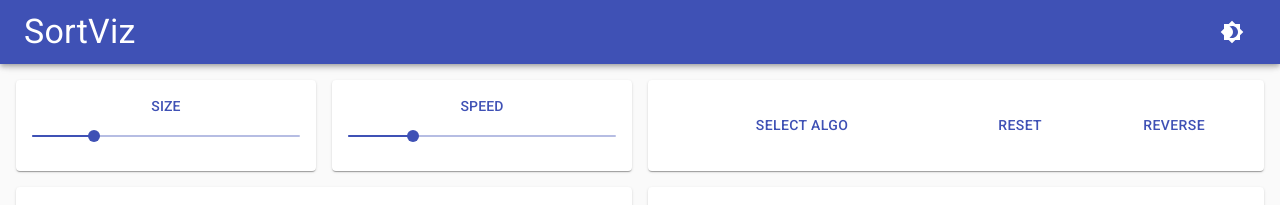
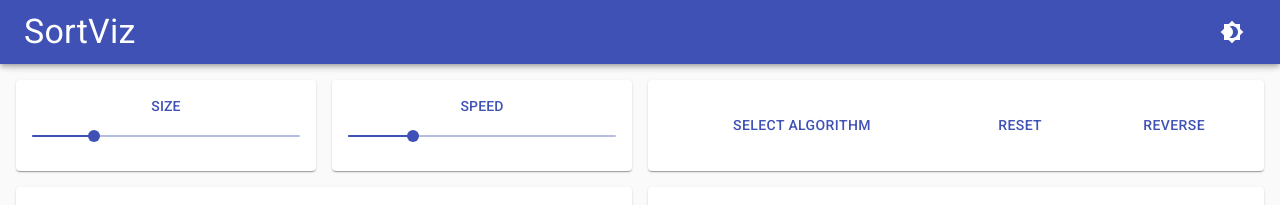
Before and after one commit to heroesIV/SortViz, a React (Create React App) app: page / in a window 1280 px wide. Shown: the top 205 px of the page. Built offline with nearby package versions, Linux system fonts and the light colour scheme.

Commit message:
Select Algo Dialog NavBar

```diff
--- a/src/components/NavBar.js
+++ b/src/components/NavBar.js
@@ -1,8 +1,9 @@
 import { Slider, Button, Typography, Grid, Paper } from "@material-ui/core";
 import { makeStyles } from "@material-ui/core/styles";
 import { DataContext } from "../DataContext";
-import React, { useContext } from "react";
-import SimpleMenu from "./SimpleMenu";
+import React, { useContext, useState } from "react";
+
+import AlgoDialog from "./AlgoDialog";
 
 const useStyles = makeStyles((theme) => ({
   buttonStyles: {
@@ -38,8 +39,6 @@ export default function NavBar({
   handleReverse,
 }) {
   const classes = useStyles();
-  // console.log(props);
-  // console.log(handlePause);
   const [
     length,
     setLength,
@@ -58,6 +57,19 @@ export default function NavBar({
     sorted,
     setSorted,
   ] = useContext(DataContext);
+
+  const [open, setOpen] = useState(false);
+  const [selectedValue, setSelectedValue] = useState("Select Algo");
+
+  const handleClickOpen = () => {
+    setOpen(true);
+  };
+
+  const handleClose = (value) => {
+    setOpen(false);
+    setSelectedValue(value);
+  };
+
   return (
     <Grid container className={classes.sliderContainer} spacing={2}>
       <Grid item xs={6} sm={3} className={classes.sliderItem}>
@@ -125,7 +137,22 @@ export default function NavBar({
               justifyContent: "center",
             }}
           >
-            <SimpleMenu styles={classes.buttonStyles} />
+            <Button
+              aria-controls="simple-menu"
+              aria-haspopup="true"
+              onClick={handleClickOpen}
+              color="primary"
+              disabled={sorted || disable}
+              className={classes.buttonStyles}
+            >
+              {algo ? algo : "Select Algorithm"}
+            </Button>
+            <AlgoDialog
+              selectedValue={selectedValue}
+              open={open}
+              onClose={handleClose}
+              setAlgo={setAlgo}
+            />
           </Grid>
           <Grid
             item
--- a/src/components/SimpleMenu.js
+++ /dev/null
@@ -1,76 +0,0 @@
-import React, { useContext, useRef, useEffect } from "react";
-import { DataContext } from "../DataContext";
-import Button from "@material-ui/core/Button";
-import Menu from "@material-ui/core/Menu";
-import MenuItem from "@material-ui/core/MenuItem";
-
-export default function SimpleMenu({ styles }) {
-  const [anchorEl, setAnchorEl] = React.useState(null);
-
-  const [
-    length,
-    setLength,
-    array,
-    setArray,
-    ogArray,
-    setOgArray,
-    speed,
-    setSpeed,
-    running,
-    setRunning,
-    disable,
-    setDisable,
-    algo,
-    setAlgo,
-    sorted,
-    setSorted,
-  ] = useContext(DataContext);
-
-  const handleClick = (event) => {
-    setAnchorEl(event.currentTarget);
-  };
-
-  const quickSortItem = () => {
-    setAlgo("Quick Sort");
-    setAnchorEl(null);
-  };
-  const bubbleSortItem = () => {
-    setAlgo("Bubble Sort");
-    setAnchorEl(null);
-  };
-
-  const handleClose = () => {
-    setAnchorEl(null);
-  };
-
-  // console.log()
-
-  return (
-    <>
-      <Button
-        aria-controls="simple-menu"
-        aria-haspopup="true"
-        onClick={handleClick}
-        color="primary"
-        disabled={sorted || disable}
-        className={styles}
-      >
-        {algo ? algo : "Select Algo"}
-      </Button>
-      <Menu
-        id="simple-menu"
-        anchorEl={anchorEl}
-        keepMounted
-        open={Boolean(anchorEl)}
-        onClose={handleClose}
-      >
-        <MenuItem onClick={quickSortItem} value="quickSort">
-          Quick Sort
-        </MenuItem>
-        <MenuItem onClick={bubbleSortItem} value="bubbleSort">
-          Bubble Sort
-        </MenuItem>
-      </Menu>
-    </>
-  );
-}
```
Also changed, not shown: src/components/AlgoDialog.js (+0 -11 lines).
